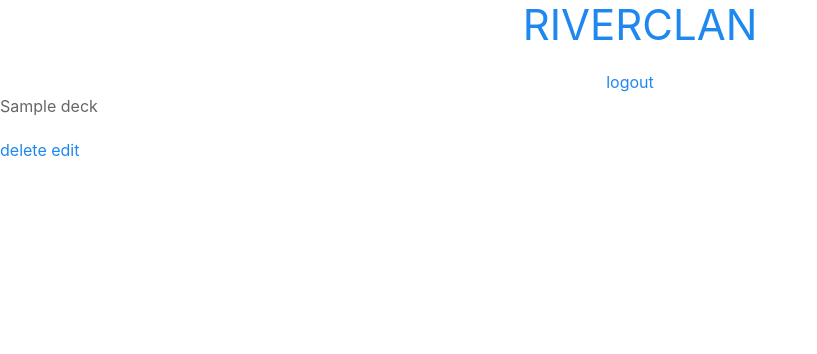
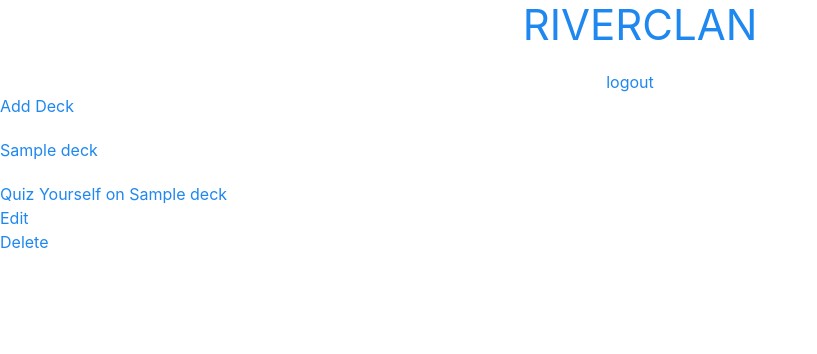
Before and after one commit to Momentum-Team-11/django-duplex-riverclan, a Django app: page /flash_cards/ in a window 1280 px wide. Shown: the top 354 px of the page, without its empty margins (0-817 px from the left). Run offline with Django 4.2, Linux system fonts and the light colour scheme; a user stored in the database is signed in; tables that the repository leaves empty hold one stand-in row (values such as "Sample post"); some libraries are stand-ins or nearby versions.

Commit message:
mob coding sesh for bugs and incorporating all our work

```diff
--- a/RiverClan/urls.py
+++ b/RiverClan/urls.py
@@ -21,16 +21,16 @@ from RiverClan import settings
 urlpatterns = [
     path('admin/', admin.site.urls),
     path('auth/', include('registration.backends.simple.urls')),
-    path('', views.index, name="home"),
+    path('', views.home_page, name="home"),
     path('flash_cards/', views.list_decks, name="list_decks"),
     path('flash_cards/add_deck', views.add_deck, name='add_deck'),
     path('flash_cards/<slug:slug>/edit/', views.edit_deck, name='edit_deck'),
     path('flash_cards/<slug:slug>/delete/', views.delete_deck, name='delete_deck'),
-    path('flash_cards/<int:pk>/cards/', views.list_cards, name="list_cards"),
-    path('flash_cards/add_card', views.add_card, name='add_card'),
+    path('flash_cards/<slug:slug>/cards/', views.list_cards, name="list_cards"),
+    path('flash_cards/<slug:slug>/add_card', views.add_card, name='add_card'),
     path('flash_cards/<slug:slug>/<int:pk>/edit/', views.edit_card, name='edit_card'),
     path('flash_cards/<slug:slug>/<int:pk>/delete/', views.delete_card, name='delete_card'),
-    path('flash_cards/<slug:slug>/<int:pk>/quiz', views.quiz, name="quiz"),
+    path('flash_cards/<slug:slug>/quiz', views.quiz, name="quiz"),
     path('flash_cards/<slug:slug>/<int:pk>/answer', views.answer, name="answer"),
     path('flash_cards/<slug:slug>/results', views.results, name="results"),
     path('flash_cards/<slug:slug>/<int:pk>/answer/correct', views.correct, name="correct"),
--- a/flash_cards/forms.py
+++ b/flash_cards/forms.py
@@ -7,7 +7,6 @@ class CardForm(forms.ModelForm):
     class Meta:
         model = FlashCard
         fields = [
-            'deck',
             'title',
             'description',
         ]
--- a/flash_cards/views.py
+++ b/flash_cards/views.py
@@ -5,6 +5,14 @@ from .forms import CardForm, DeckForm
 import random
 # Create your views here.
 
+def home_page(request):
+    if request.user.is_authenticated:
+        return redirect("list_decks")
+    else:
+        return render(request, "flash_cards/homepage.html")
+
+
+@login_required
 def list_decks(request):
     decks = Deck.objects.all()
     sort_by = request.GET.get("sort") or "title"
@@ -12,21 +20,20 @@ def list_decks(request):
         request, "flash_cards/list_decks.html", {"decks": decks, "sort_by": sort_by} )
 
 
-def list_cards(request, pk):
-        cards = FlashCard.objects.all(deck=pk)
-        sort_by = request.GET.get("sort") or "title"
-        return render(
-            request, "flash_cards/list_cards.html", {"cards": cards, "sort_by": sort_by}
-        )
-
-def index(request):
-    return render(request, "flash_cards/homepage.html")
+@login_required
+def list_cards(request, slug):
+    deck = get_object_or_404(Deck, slug=slug)
+    flashcards = FlashCard.objects.all().filter(deck_id=deck.id)
+    sort_by = request.GET.get("sort") or "title"
+    return render(
+        request, "flash_cards/list_cards.html", {"deck":deck, "flashcards": flashcards, "sort_by": sort_by}
+    )
 
 
-def quiz(request, slug, pk):
+@login_required
+def quiz(request, slug):
     deck = get_object_or_404(Deck, slug=slug)
-    incomplete = FlashCard.objects.filter(deck_id=deck.id)
-    incomplete = FlashCard.objects.filter(correct=False)
+    incomplete = FlashCard.objects.filter(deck_id=deck.id).filter(correct=False)
     if incomplete:
         random_card = list(incomplete)
         flashcard = random.choice(random_card)
@@ -35,12 +42,14 @@ def quiz(request, slug, pk):
         return redirect(to="results", slug=slug)
 
 
+@login_required
 def answer(request, slug, pk):
     flashcard = get_object_or_404(FlashCard, pk=pk)
     deck = get_object_or_404(Deck, slug=slug)
     return render(request, "flash_cards/answer.html", {"flashcard": flashcard, "deck": deck})
 
 
+@login_required
 def correct(request, slug, pk):
     flashcard = get_object_or_404(FlashCard, pk=pk)
     deck = get_object_or_404(Deck, slug=slug)
@@ -49,11 +58,12 @@ def correct(request, slug, pk):
     else:
         correct = FlashCard(request.method == "POST")
         FlashCard.objects.filter(pk=pk).update(correct=True),
-        return redirect(to="quiz", slug=deck.slug, pk=pk)
+        return redirect(to="quiz", slug=deck.slug)
 
     return render(request, "flash_cards/correct.html", {"deck": deck, "flashcard": flashcard, "correct": correct},)
 
 
+@login_required
 def incorrect(request, slug, pk):
     flashcard = get_object_or_404(FlashCard, pk=pk)
     deck = get_object_or_404(Deck, slug=slug)
@@ -62,20 +72,21 @@ def incorrect(request, slug, pk):
     else:
         incorrect = FlashCard(request.method == "POST")
         FlashCard.objects.filter(pk=pk).update(correct=False),
-        return redirect(to="quiz", slug=deck.slug, pk=pk)
+        return redirect(to="quiz", slug=deck.slug)
 
     return render(request, "correct.html", {"deck": deck, "flashcard": flashcard, "incorrect": incorrect},)
 
 
+@login_required
 def results(request, slug):
     deck = get_object_or_404(Deck, slug=slug)
-    flashcard = FlashCard.objects.all().filter(deck_id=deck.id)
-    flashcard = FlashCard.objects.all().filter(correct=False)
+    flashcard = FlashCard.objects.filter(deck_id=deck.id).filter(correct=False)
     random_card = list(FlashCard.objects.filter(deck_id=deck.id))
     random_card = random.choice(random_card)
     return render(request, "flash_cards/results.html", {"deck":deck, "flashcard":flashcard, "random_card":random_card})
 
 
+@login_required
 def start_over(request, slug, pk):
     flashcard = get_object_or_404(FlashCard, pk=pk)
     deck = get_object_or_404(Deck, slug=slug)
@@ -84,10 +95,12 @@ def start_over(request, slug, pk):
     else:
         clear = FlashCard(request.method == "POST")
         FlashCard.objects.filter(deck_id=deck.id).update(correct=False),
-        return redirect(to="quiz", slug=deck.slug, pk=pk)
+        return redirect(to="quiz", slug=deck.slug)
 
     return render(request, "start_over.html", {"deck": deck, "flashcard": flashcard, "clear": clear},)
 
+
+@login_required
 def clear(request, slug, pk):
     flashcard = get_object_or_404(FlashCard, pk=pk)
     deck = get_object_or_404(Deck, slug=slug)
@@ -96,20 +109,27 @@ def clear(request, slug, pk):
     else:
         clear = FlashCard(request.method == "POST")
         FlashCard.objects.filter(deck_id=deck.id).update(correct=False),
-        return render(request, "flash_cards/homepage.html")
+        return redirect(to="list_decks")
 
     return render(request, "clear.html", {"deck": deck, "flashcard": flashcard, "clear": clear},)
 
-def add_card(request):
+
+@login_required
+def add_card(request, slug):
+    deck = get_object_or_404(Deck, slug=slug)
     if request.method =='GET':
         form = CardForm()
     else:
         form = CardForm(data=request.POST)
         if form.is_valid():
-            form.save()
-            return redirect(to='list_decks')
-    return render(request, "flash_cards/add_card.html", {"form": form})
+            flashcard = form.save(commit=False)
+            flashcard.deck_id = deck.id
+            flashcard.save()
+            return redirect(to='list_cards', slug=deck.slug)
+    return render(request, "flash_cards/add_card.html", {"form": form, "deck":deck})
 
+
+@login_required
 def edit_card(request, slug, pk):
     deck = get_object_or_404(Deck, slug=slug)
     card = get_object_or_404(FlashCard, pk=pk)
@@ -119,20 +139,24 @@ def edit_card(request, slug, pk):
         form = CardForm(data=request.POST, instance=card)
         if form.is_valid():
             form.save()
-            return redirect(to='list_decks')
-    return render(request, "flash_cards/edit_card.html", {"form": form, "card": card})
+            return redirect(to='list_cards', slug=deck.slug)
+    return render(request, "flash_cards/edit_card.html", {"form": form, "deck":deck, "card": card})
 
+
+@login_required
 def delete_card(request, slug, pk):
     deck = get_object_or_404(Deck, slug=slug)
     card = get_object_or_404(FlashCard, pk=pk)
     if request.method == 'POST':
         card.delete()
-        return redirect(to='list_decks')
+        return redirect(to='list_cards', slug=deck.slug)
 
-    return render(request, "flash_cards/delete_card.html", {"card": card})
+    return render(request, "flash_cards/delete_card.html", {"deck":deck, "card": card})
 
 # deck below
 
+
+@login_required
 def add_deck (request):
     if request.method =='GET':
         form = DeckForm()
@@ -143,6 +167,8 @@ def add_deck (request):
             return redirect(to='list_decks')
     return render(request, "flash_cards/add_deck.html", {"form": form})
 
+
+@login_required
 def edit_deck (request, slug):
     deck = get_object_or_404(Deck, slug=slug)
     if request.method == 'GET':
@@ -154,10 +180,12 @@ def edit_deck (request, slug):
             return redirect(to='list_decks')
     return render(request, "flash_cards/edit_deck.html", {"form": form, "deck": deck})
 
+
+@login_required
 def delete_deck (request, slug):
     deck = get_object_or_404(Deck, slug=slug)
     if request.method == 'POST':
         deck.delete()
         return redirect(to='list_decks')
 
-    return render(request, "flash_cards/delete_card.html", {"deck": deck})
+    return render(request, "flash_cards/delete_deck.html", {"deck": deck})
--- a/templates/flash_cards/add_card.html
+++ b/templates/flash_cards/add_card.html
@@ -4,7 +4,7 @@
 <h1>add flashcard</h1>
 
 <div>
-  <form action="{% url 'add_card' %}" method="POST">
+  <form action="{% url 'add_card' slug=deck.slug %}" method="POST">
     {% csrf_token %}
     {{ form.as_p }}
     <div>
--- a/templates/flash_cards/answer.html
+++ b/templates/flash_cards/answer.html
@@ -23,7 +23,7 @@
             <button type="submit">Incorrect</button>
         </form>
     </div>
-    <a href="{% url 'quiz' deck.slug flashcard.pk %}">Next Card</a><br>
+    <a href="{% url 'quiz' deck.slug %}">Next Card</a><br>
     <a href="{% url 'results' deck.slug %}">Finish Quiz</a>
 </div>
 {% endblock %}
--- a/templates/flash_cards/delete_card.html
+++ b/templates/flash_cards/delete_card.html
@@ -4,11 +4,11 @@
 <h1>delete flashcard</h1>
 
 <div>
-  <form action="{% url 'delete_card' pk=card.pk %}" method="POST">
+  <form action="{% url 'delete_card' slug=deck.slug pk=card.pk %}" method="POST">
     {% csrf_token %}
     <div>
       <button type="submit">Delete Flashcard</button><br />
-      <a href="{% url 'card_list' %}">cancel</a>
+      <a href="{% url 'list_cards' slug=deck.slug %}">cancel</a>
     </div>
   </form>
 </div>
--- a/templates/flash_cards/delete_deck.html
+++ b/templates/flash_cards/delete_deck.html
@@ -4,11 +4,11 @@
 <h1>delete deck</h1>
 
 <div>
-  <form action="{% url 'delete_deck' pk=deck.pk %}" method="POST">
+  <form action="{% url 'delete_deck' slug=deck.slug %}" method="POST">
     {% csrf_token %}
     <div>
       <button type="submit">Delete Deck</button><br />
-      <a href="{% url 'deck_list' %}">cancel</a>
+      <a href="{% url 'list_decks' %}">cancel</a>
     </div>
   </form>
 </div>
--- a/templates/flash_cards/edit_card.html
+++ b/templates/flash_cards/edit_card.html
@@ -4,7 +4,7 @@
 <h1>edit flashcard</h1>
 
 <div>
-  <form action="{% url 'edit_card' pk=card.pk %}" method="POST">
+  <form action="{% url 'edit_card' slug=deck.slug pk=card.pk %}" method="POST">
     {% csrf_token %}
     {{ form.as_p }}
     <div>
--- a/templates/flash_cards/edit_deck.html
+++ b/templates/flash_cards/edit_deck.html
@@ -4,7 +4,7 @@
 <h1>edit deck</h1>
 
 <div>
-  <form action="{% url 'edit_deck' pk=deck.pk %}" method="POST">
+  <form action="{% url 'edit_deck' slug=deck.slug %}" method="POST">
     {% csrf_token %}
     {{ form.as_p }}
     <div>
--- a/templates/flash_cards/list_decks.html
+++ b/templates/flash_cards/list_decks.html
@@ -1,9 +1,11 @@
 {% extends "base.html" %}
 
 {% block content %}
+<p><a href="{% url 'add_deck' %}">Add Deck</a></p>
 {% for deck in decks %}
-    <p>{{ deck.title }} </p>
-    <a href={% url 'delete_deck' slug=deck.slug %}> delete</a>
-    <a href={% url 'edit_deck' slug=deck.slug %}>edit</a>
+    <p><a href="{% url 'list_cards' slug=deck.slug %}">{{ deck.title }}</a></p>
+    <a href="{% url 'quiz' slug=deck.slug %}">Quiz Yourself on {{ deck.title }}</a><br>
+    <a href="{% url 'edit_deck' slug=deck.slug %}">Edit</a><br>
+    <a href="{% url 'delete_deck' slug=deck.slug %}">Delete</a>
 {% endfor %}
 {% endblock%}
--- a/templates/flash_cards/quiz.html
+++ b/templates/flash_cards/quiz.html
@@ -18,7 +18,7 @@
         </div>
     </div>
 
-    <a href="{% url 'quiz' deck.slug flashcard.pk %}">Next Card</a><br>
+    <a href="{% url 'quiz' deck.slug %}">Next Card</a><br>
     <a href="{% url 'results' deck.slug %}">Finish Quiz</a>
 </div>
 {% endblock %}
--- a/templates/flash_cards/results.html
+++ b/templates/flash_cards/results.html
@@ -13,7 +13,7 @@
 {% empty %}
 <h2>Congrats! You got them all correct!</h2>
 {% endfor %}
-<a href="{% url 'quiz' deck.slug random_card.pk %}">Resume</a><br>
+<a href="{% url 'quiz' deck.slug %}">Resume</a><br>
 <form action="{% url 'start_over' deck.slug random_card.pk %}" method="POST">
     {% csrf_token %}
     <button type="submit">Start Over</button>
```
Also changed, not shown: templates/flash_cards/list_cards.html (+5 -5 lines), flash_cards/migrations/0006_alter_deck_slug.py (added).
